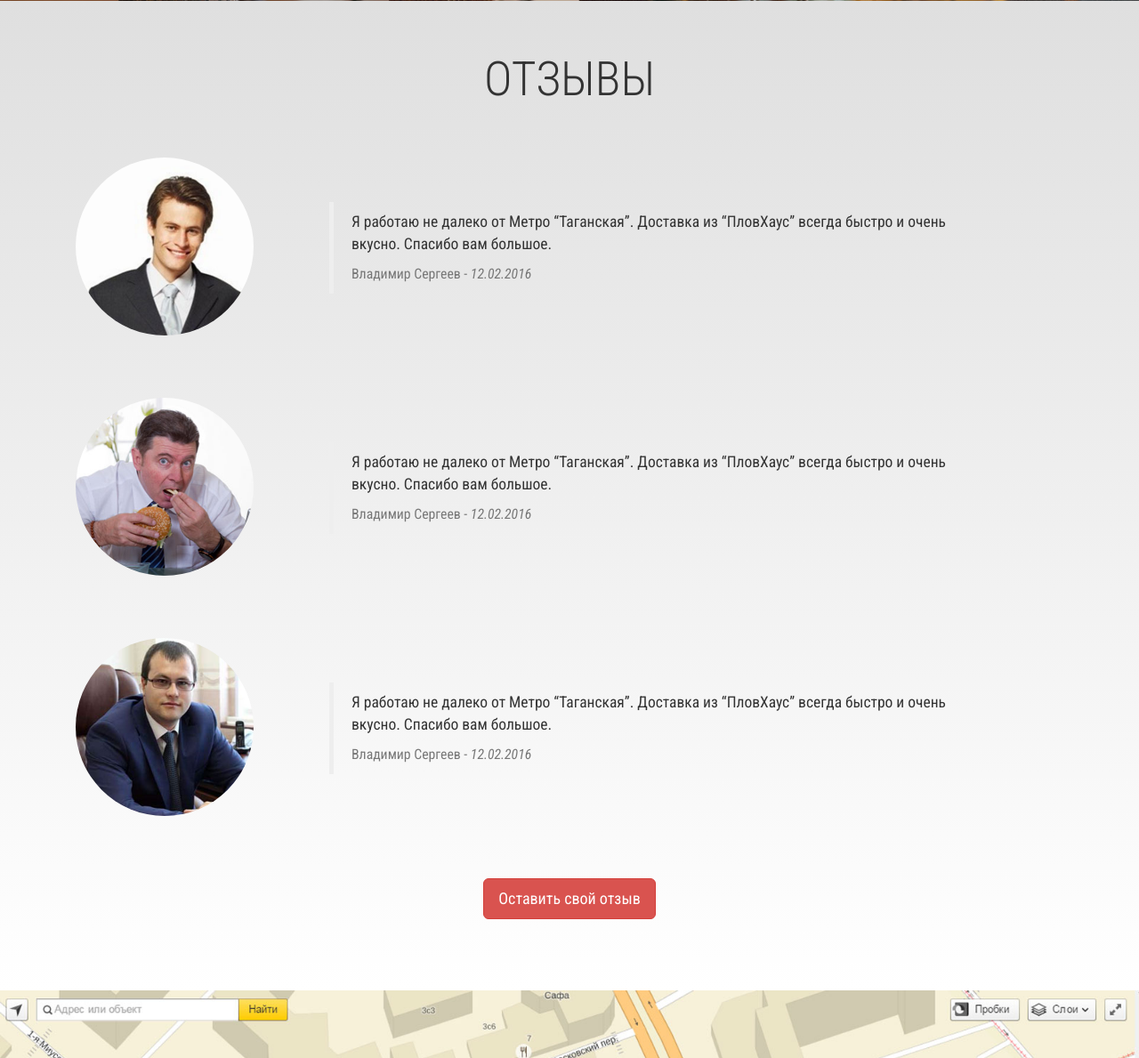
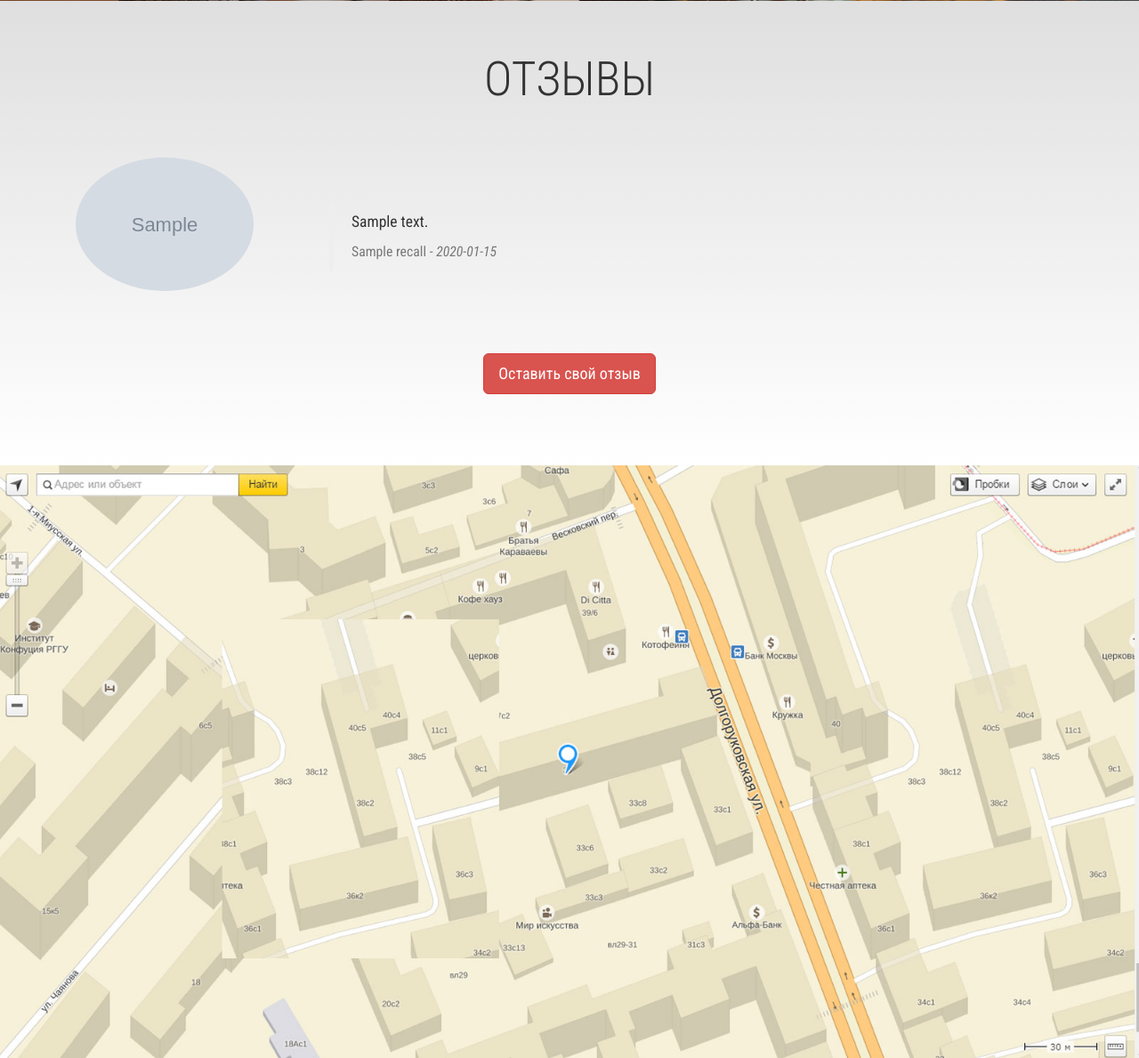
Before and after one commit to jambik/restoran-glush, a Laravel app: template resources/views/index.blade.php in a window 1280 px wide. Shown: the part 3452-4641 px from the top of the page at 89% size. Run offline with Laravel 8, Linux system fonts and the light colour scheme; the template is opened without the code that fills it: most values are stand-ins (such as "Sample title", 1, 10 or a date in 2020); grey boxes marked "Sample" are stand-in pictures; settings files or empty folders that the repository lacks are supplied; some libraries are stand-ins or nearby versions.

Commit message:
- first commit

```diff
--- a/app/Http/Controllers/IndexController.php
+++ b/app/Http/Controllers/IndexController.php
@@ -5,6 +5,7 @@ namespace App\Http\Controllers;
 use App\Http\Requests;
 use App\Page;
 use App\Product;
+use App\Recall;
 
 class IndexController extends FrontendController
 {
@@ -17,9 +18,10 @@ class IndexController extends FrontendController
     {
         $page = Page::find(1);
 
-//        $productsPreview = Product::orderByRaw('RAND()')->take(15)->get();
         $productsPreview = Product::with('category')->take(15)->get();
 
-        return view('index', compact('page', 'productsPreview'));
+        $recalls = Recall::where('approved', true)->orderBy('created_at', 'desc')->take(3)->get();
+
+        return view('index', compact('page', 'productsPreview', 'recalls'));
     }
 }
--- a/app/Http/routes.php
+++ b/app/Http/routes.php
@@ -87,6 +87,9 @@ Route::group([], function ()
     ## Callback
     Route::post('callback', ['as' => 'callback', 'uses' => 'CommonController@callback']);
 
+    ## Recall
+    Route::post('recall', ['as' => 'recall.send', 'uses' => 'CommonController@recallSend']);
+
     ## Pages
     Route::get('page/{slug}', ['as' => 'page.show', 'uses' => 'PagesController@show']);
 
--- a/config/imagecache.php
+++ b/config/imagecache.php
@@ -56,6 +56,7 @@ return array(
         'medium' => App\ImageTemplates\Medium::class,
         'large'  => App\ImageTemplates\Large::class,
         'anons'  => App\ImageTemplates\Anons::class,
+        'square' => App\ImageTemplates\Square::class,
     ),
 
     /*
--- a/resources/views/index.blade.php
+++ b/resources/views/index.blade.php
@@ -121,44 +121,30 @@
     <section id="recalls">
         <div class="container">
             <div class="text-xl text-center">Отзывы</div>
-
+            @if ( ! $recalls->count())
+                <p class="text-center">- отзывов пока нет -</p>
+                <p class="text-center">&nbsp;</p>
+            @endif
+            @foreach($recalls as $recall)
                 <div class="row">
                     <div class="col-md-3 col-sm-3">
-                    <img src="{{ asset('img/recaller-1.jpg') }}" class="img-responsive img-circle">
+                        @if($recall->image)
+                            <img src="/images/square/{{ $recall->img_url . $recall->image }}" class="img-responsive img-circle">
+                        @else
+                            <img src="/img/default.png" class="img-responsive img-circle">
+                        @endif
                     </div>
                     <div class="col-md-8 col-sm-9">
                         <blockquote>
-                        <p>Я работаю не далеко от Метро “Таганская”. Доставка из “ПловХаус” всегда  быстро и очень вкусно. Спасибо вам большое.</p>
-                        <div>Владимир Сергеев - <cite>12.02.2016</cite></div>
+                            <p>{{ $recall->text }}</p>
+                            <div>{{ $recall->name }} - <cite>{{ $recall->created_at->toDateString() }}</cite></div>
                         </blockquote>
                     </div>
                 </div>
+            @endforeach
 
-            <div class="row">
-                <div class="col-md-3 col-sm-3">
-                    <img src="{{ asset('img/recaller-2.jpg') }}" class="img-responsive img-circle">
-                </div>
-                <div class="col-md-8 col-sm-9">
-                    <blockquote>
-                        <p>Я работаю не далеко от Метро “Таганская”. Доставка из “ПловХаус” всегда  быстро и очень вкусно. Спасибо вам большое.</p>
-                        <div>Владимир Сергеев - <cite>12.02.2016</cite></div>
-                    </blockquote>
-                </div>
-            </div>
-
-            <div class="row">
-                <div class="col-md-3 col-sm-3">
-                    <img src="{{ asset('img/recaller-3.jpg') }}" class="img-responsive img-circle">
-                </div>
-                <div class="col-md-8 col-sm-9">
-                    <blockquote>
-                        <p>Я работаю не далеко от Метро “Таганская”. Доставка из “ПловХаус” всегда  быстро и очень вкусно. Спасибо вам большое.</p>
-                        <div>Владимир Сергеев - <cite>12.02.2016</cite></div>
-                    </blockquote>
-                </div>
-            </div>
             <div class="text-center">
-                <a href="#" class="btn btn-lg btn-danger">Оставить свой отзыв</a>
+                <a href="#" data-toggle="modal" data-target="#recallModal" class="btn btn-lg btn-danger">Оставить свой отзыв</a>
             </div>
         </div>
     </section>
@@ -167,3 +153,7 @@
         <img src="{{ asset('img/map.jpg') }}" class="img-responsive">
     </section>
 @endsection
+
+@section('footer_scripts')
+    @include('partials._recall')
+@endsection
--- a/resources/views/layouts/app.blade.php
+++ b/resources/views/layouts/app.blade.php
@@ -45,7 +45,7 @@
             </nav>
             <div class="fork-and-spoon"></div>
             <div class="slogan text-shadow-lg">Банкеты в кафе</div>
-            <div class="logo"><a href="{{ route('index') }}"><img src="{{ asset('img/logo.png') }}"></a></div>
+            <div class="logo"><a href="{{ route('index') }}"><img src="{{ asset('img/logo-big.png') }}"></a></div>
             <div class="below-logo">
                 <ul>
                     <li><a href="#">Праздники</a></li>
--- /dev/null
+++ b/resources/views/partials/_recall.blade.php
@@ -0,0 +1,32 @@
+<div class="modal fade" id="recallModal" tabindex="-1" role="dialog" aria-labelledby="recallLabel">
+    <div class="modal-dialog" role="document">
+        <div class="modal-content">
+            <form action="{{ route('recall.send') }}" method="POST" name="form_recall" id="form_recall" enctype="multipart/form-data">
+                {{ csrf_field() }}
+                <div class="modal-header">
+                    <button type="button" class="close" data-dismiss="modal" aria-label="Закрыть"><span aria-hidden="true">&times;</span></button>
+                    <h4 class="modal-title" id="recallLabel">Отзыв</h4>
+                </div>
+                <div class="modal-body">
+                    <div class="form-status"></div>
+                    <div class="form-group">
+                        <input type="text" class="form-control input-lg" name="name" placeholder="Ваше имя">
+                    </div>
+                    <div class="form-group">
+                        <input type="text" class="form-control input-lg" name="contact" placeholder="Телефон или Email">
+                    </div>
+                    <div class="form-group">
+                        <textarea name="text" id="text" class="form-control input-lg" placeholder="Ваш отзыв" style="height: 250px;"></textarea>
+                    </div>
+                    <div class="form-group">
+                        <input type="file" class="form-control input-lg" name="image" placeholder="Ваше фото">
+                    </div>
+                </div>
+                <div class="modal-footer">
+                    <button type="button" class="btn btn-lg btn-default" data-dismiss="modal">Закрыть</button>
+                    <button type="submit" class="btn btn-lg btn-primary form-button">Оставить отзыв</button>
+                </div>
+            </form>
+        </div>
+    </div>
+</div>
```
Also changed, not shown: app/Http/Controllers/CommonController.php (+48 -0 lines), app/ImageTemplates/Square.php (added, +16 -0 lines), resources/views/emails/recall.blade.php (added, +20 -0 lines), database/database.sqlite, public/img/logo-big.png (added), public/img/logo.png, public/js/app.js, storage/images/recalls/recall-1.jpg (added). Lines whose indentation alone changed are shown as unchanged.
